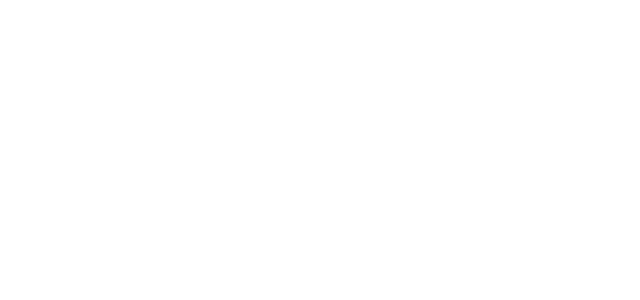
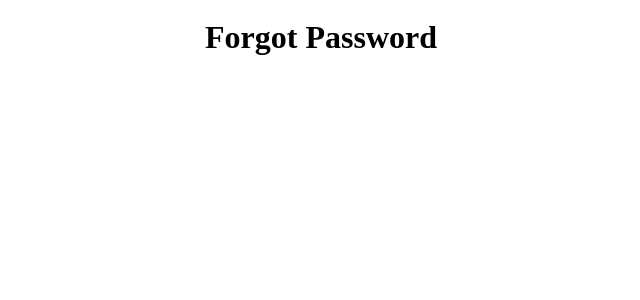
Before and after one commit to nichita000/railsware-test-task, a React (Create React App) app: page /forgot-password in a window 1280 px wide. Shown: the top 300 px of the page, without its empty margins (319-959 px from the left). Built offline with nearby package versions, Linux system fonts and the light colour scheme.

Commit message:
Add CommonProviders component. Add base pages placeholders. Add Routing

```diff
--- a/src/App.tsx
+++ b/src/App.tsx
@@ -1,14 +1,20 @@
-import React from 'react';
-import { ThemeProvider } from 'styled-components';
-import GlobalStyles from './styles/GlobalStyles';
-import theme from './theme';
+import { Routes, Route } from 'react-router-dom';
+import Container from './components/Container';
+import CommonProviders from './shared/CommonProviders';
+import Login from './pages/Login';
+import ForgotPassword from './pages/ForgotPassword';
+import GetProAccount from './pages/GetProAccount';
 
 const App: React.FC = () => (
-  <>
-    <ThemeProvider theme={theme}>
-      <GlobalStyles />
-    </ThemeProvider>
-  </>
+  <CommonProviders>
+    <Container>
+      <Routes>
+        <Route path="login" element={<Login />} />
+        <Route path="forgot-password" element={<ForgotPassword />} />
+        <Route path="get-pro-account" element={<GetProAccount />} />
+      </Routes>
+    </Container>
+  </CommonProviders>
 );
 
 export default App;
--- /dev/null
+++ b/src/pages/ForgotPassword/index.tsx
@@ -0,0 +1,3 @@
+const ForgotPassword = () => <h1>Forgot Password</h1>;
+
+export default ForgotPassword;
--- /dev/null
+++ b/src/pages/GetProAccount/index.tsx
@@ -0,0 +1,3 @@
+const GetProAccount = () => <h1>Get Pro Account</h1>;
+
+export default GetProAccount;
--- /dev/null
+++ b/src/pages/Login/index.tsx
@@ -0,0 +1,3 @@
+const Login = () => <h1>Login</h1>
+
+export default Login;
--- /dev/null
+++ b/src/shared/CommonProviders.tsx
@@ -0,0 +1,21 @@
+import { ThemeProvider } from 'styled-components';
+import { BrowserRouter } from 'react-router-dom';
+import theme from '../theme';
+import GlobalStyles from '../styles/GlobalStyles';
+
+/**
+ * `CommonProviders` is a wrapper of all providers which are used on
+ * application root component.
+ */
+const CommonProviders: React.FC = ({ children }) => (
+  <>
+    <ThemeProvider theme={theme}>
+      <BrowserRouter>
+        {children}
+      </BrowserRouter>
+    </ThemeProvider>
+    <GlobalStyles />
+  </>
+);
+
+export default CommonProviders;
```
